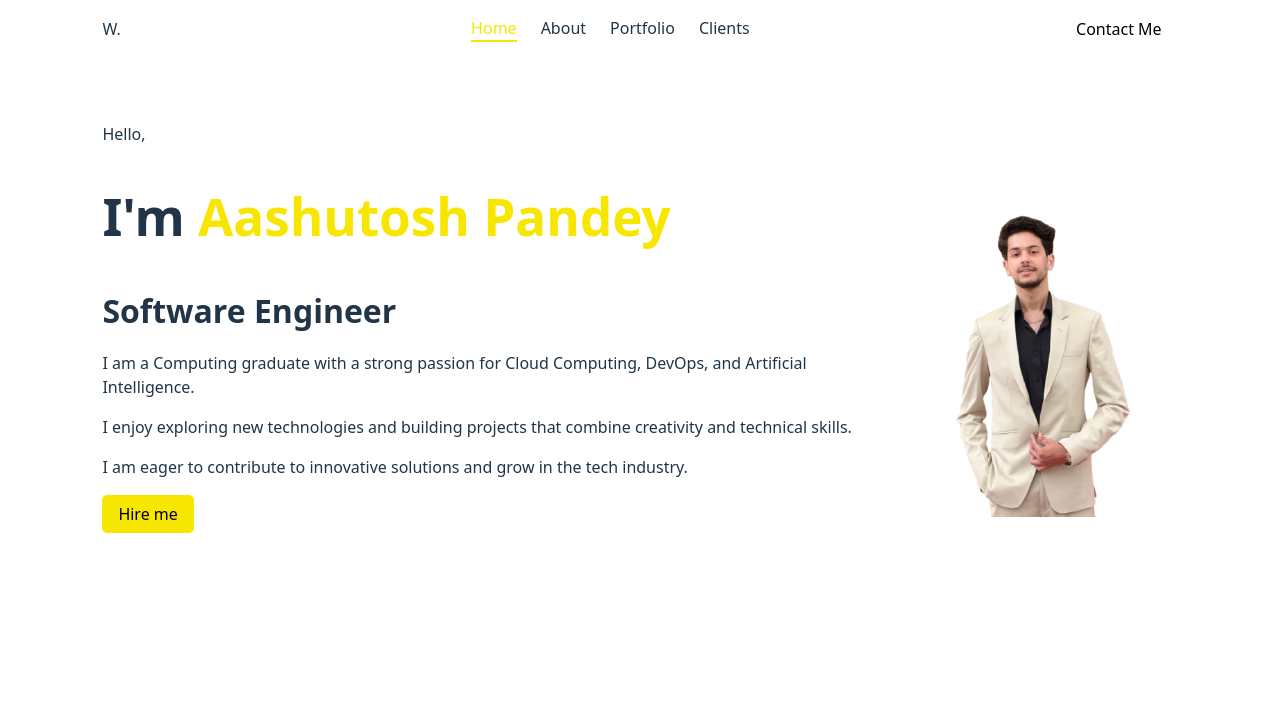
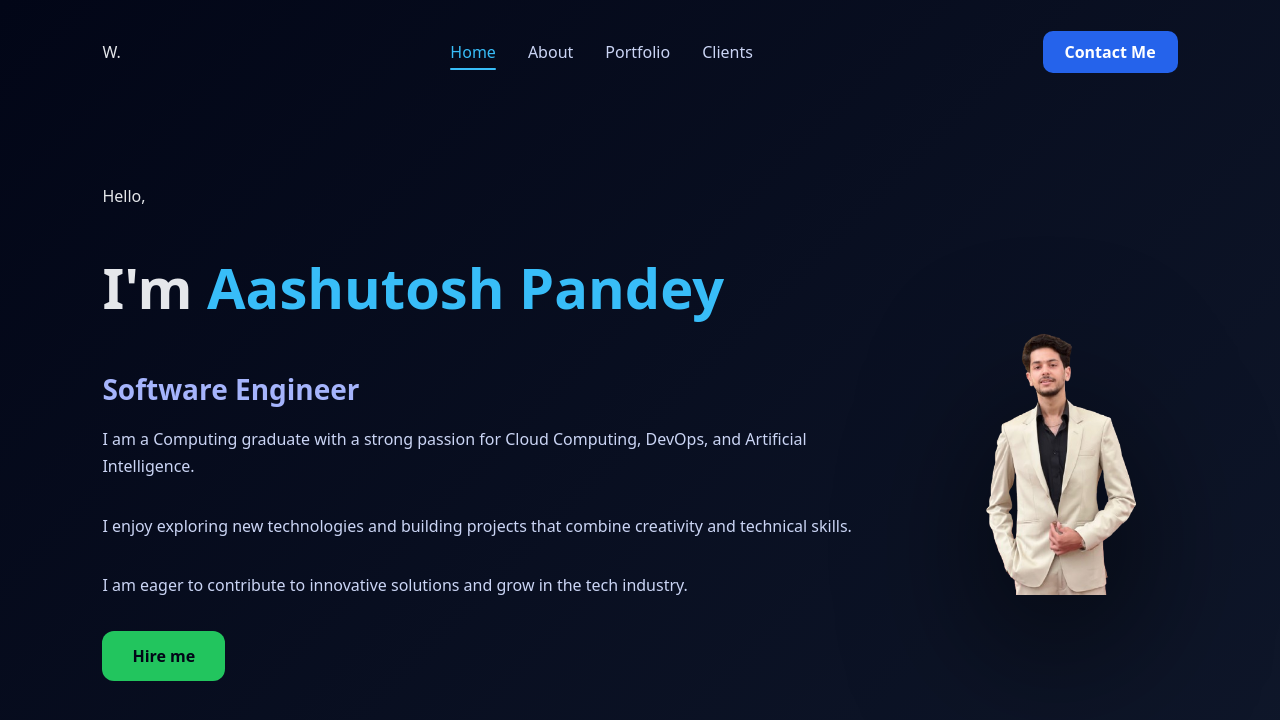
Before and after one commit to aashutoshpandey11/aashutosh-portfolio, a React (Vite) app: page / in a window 1280 px wide. Shown: the top 720 px of the page. Built offline with nearby package versions, Linux system fonts and the light colour scheme.

Commit message:
Adjust the content

```diff
--- a/src/styles/Hero.css
+++ b/src/styles/Hero.css
@@ -1,71 +1,166 @@
 /* src/styles/Hero.css */
 
+/* ========================
+   HERO SECTION
+======================== */
 .hero {
   width: 100vw;
   min-height: 100vh;
   padding: 0 8%;
+  background: linear-gradient(135deg, #020617, #0F172A);
+  color: #E5E7EB;
   box-sizing: border-box;
 }
 
+/* ========================
+   NAVBAR
+======================== */
 .navbar {
   display: flex;
   justify-content: space-between;
   align-items: center;
+  padding: 1.5rem 0;
 }
 
 .nav-links {
   display: flex;
-  gap: 1.5rem;
+  gap: 2rem;
   list-style: none;
 }
 
 .nav-links li {
   cursor: pointer;
+  font-weight: 500;
+  color: #CBD5F5;
+  position: relative;
+  transition: color 0.3s ease;
+}
+
+.nav-links li:hover {
+  color: #38BDF8;
 }
 
 .nav-links li.active {
-  color: #f7e600;  /* yellow */
-  border-bottom: 2px solid #f7e600;
+  color: #38BDF8;
 }
 
-.contact-btn {
-  background: #fff;
-  color: #000;
-  border: none;
-  padding: 0.5rem 1rem;
-  cursor: pointer;
-  border-radius: 5px;
+.nav-links li.active::after {
+  content: "";
+  position: absolute;
+  left: 0;
+  bottom: -6px;
+  width: 100%;
+  height: 2px;
+  background: #38BDF8;
+  border-radius: 2px;
 }
 
+/* ========================
+   CONTACT BUTTON
+======================== */
+.contact-btn {
+  background: #2563EB;
+  color: #fff;
+  border: none;
+  padding: 10px 22px;
+  cursor: pointer;
+  border-radius: 10px;
+  font-weight: 600;
+  transition: all 0.3s ease;
+}
+
+.contact-btn:hover {
+  background: #1D4ED8;
+  transform: translateY(-2px);
+}
+
+/* ========================
+   HERO MAIN
+======================== */
 .hero-main {
   display: flex;
   justify-content: space-between;
   align-items: center;
-  margin-top: 3rem;
+  margin-top: 4rem;
+  gap: 3rem;
+}
+
+/* ========================
+   HERO TEXT
+======================== */
+.hero-text {
+  max-width: 600px;
+}
+
+.hero-text h1 {
+  font-size: 3.5rem;
+  font-weight: 700;
+  line-height: 1.2;
 }
 
 .hero-text h1 span {
-  color: #f7e600;  /* yellow */
+  color: #38BDF8;
 }
 
 .hero-text h2 {
-  font-size: 2rem;
-  margin: 0.5rem 0;
+  font-size: 1.75rem;
+  margin: 1rem 0;
+  color: #A5B4FC;
 }
 
 .hero-desc {
-  margin-bottom: 1rem;
+  color: #CBD5F5;
+  line-height: 1.7;
+  margin-bottom: 2rem;
+  font-size: 1rem;
 }
 
+/* ========================
+   HIRE BUTTON
+======================== */
 .hire-btn {
-  background: #f7e600;
+  background: #22C55E;
+  color: #020617;
   border: none;
-  padding: 0.5rem 1rem;
+  padding: 14px 30px;
   cursor: pointer;
-  border-radius: 5px;
+  border-radius: 12px;
+  font-weight: 600;
+  font-size: 1rem;
+  transition: all 0.3s ease;
 }
 
+.hire-btn:hover {
+  background: #16A34A;
+  transform: translateY(-2px);
+}
+
+/* ========================
+   HERO IMAGE
+======================== */
+
 .hero-image img {
-  width: 300px;
-  border-radius: 10px;
+  width: 420px;
+  border-radius: 28px;
+  filter: drop-shadow(0 50px 70px rgba(0, 0, 0, 0.7));
 }
+
+
+
+/* ========================
+   RESPONSIVE
+======================== */
+@media (max-width: 900px) {
+  .hero-image img {
+    width: 280px;
+  }
+}
+
+  .hero-text {
+    max-width: 100%;
+  }
+
+  .hero-image img {
+    width: 260px;
+  }
+}
```
